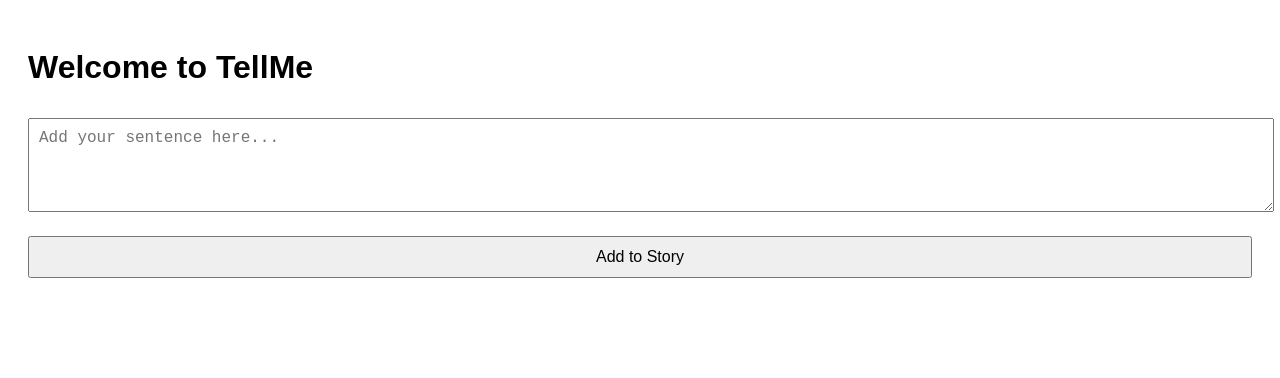
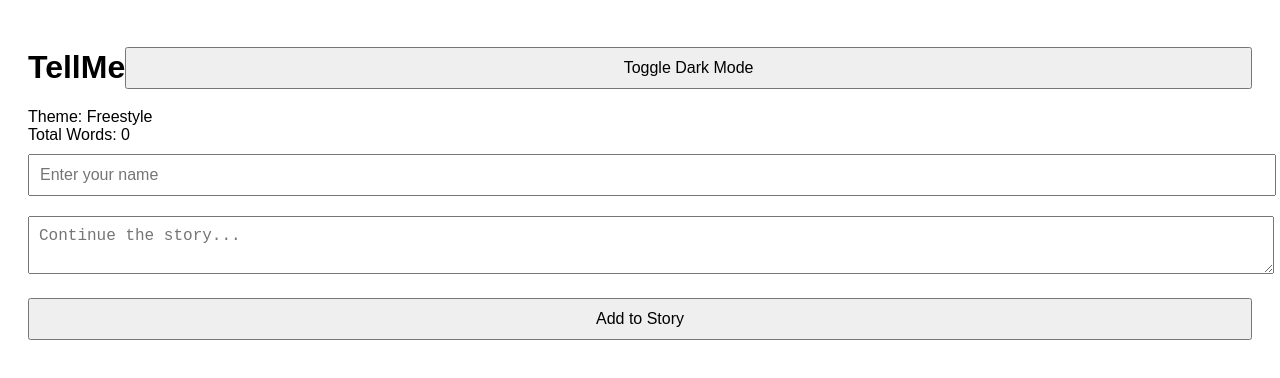
Before and after one commit to frr-drj/TellMe, a plain HTML site: page index.html in a window 1280 px wide. Drawn offline with Linux system fonts and the light colour scheme; no server answers.

Commit message:
Update index.html

```diff
--- a/index.html
+++ b/index.html
@@ -1,22 +1,30 @@
 <!DOCTYPE html>
 <html lang="en">
 <head>
-  <meta charset="UTF-8">
-  <meta name="viewport" content="width=device-width, initial-scale=1.0">
-  <title>TellMe - Collaborative Storytelling</title>
-  <link rel="stylesheet" href="styles.css">
+  <meta charset="UTF-8" />
+  <meta name="viewport" content="width=device-width, initial-scale=1.0"/>
+  <title>TellMe - Story Together</title>
+  <link rel="stylesheet" href="styles.css"/>
+  <script src="https://www.gstatic.com/firebasejs/8.10.0/firebase-app.js"></script>
+  <script src="https://www.gstatic.com/firebasejs/8.10.0/firebase-firestore.js"></script>
 </head>
 <body>
-  <div class="container">
-    <h1>Welcome to TellMe</h1>
-    <div id="story" class="story"></div>
-    <textarea id="storyInput" placeholder="Add your sentence here..." rows="4"></textarea>
+  <header>
+    <h1>TellMe</h1>
+    <button id="toggleMode">Toggle Dark Mode</button>
+  </header>
+
+  <main>
+    <div id="theme">Theme: Freestyle</div>
+    <div id="wordCount">Total Words: 0</div>
+
+    <input type="text" id="username" placeholder="Enter your name"/>
+    <textarea id="storyInput" placeholder="Continue the story..."></textarea>
     <button id="addStoryButton">Add to Story</button>
-  </div>
 
-  <!-- Firebase SDKs -->
-  <script src="https://www.gstatic.com/firebasejs/8.10.0/firebase-app.js"></script>
-  <script src="https://www.gstatic.com/firebasejs/8.10.0/firebase-firestore.js"></script>
+    <div id="story"></div>
+  </main>
+
   <script src="app.js"></script>
 </body>
 </html>
```
